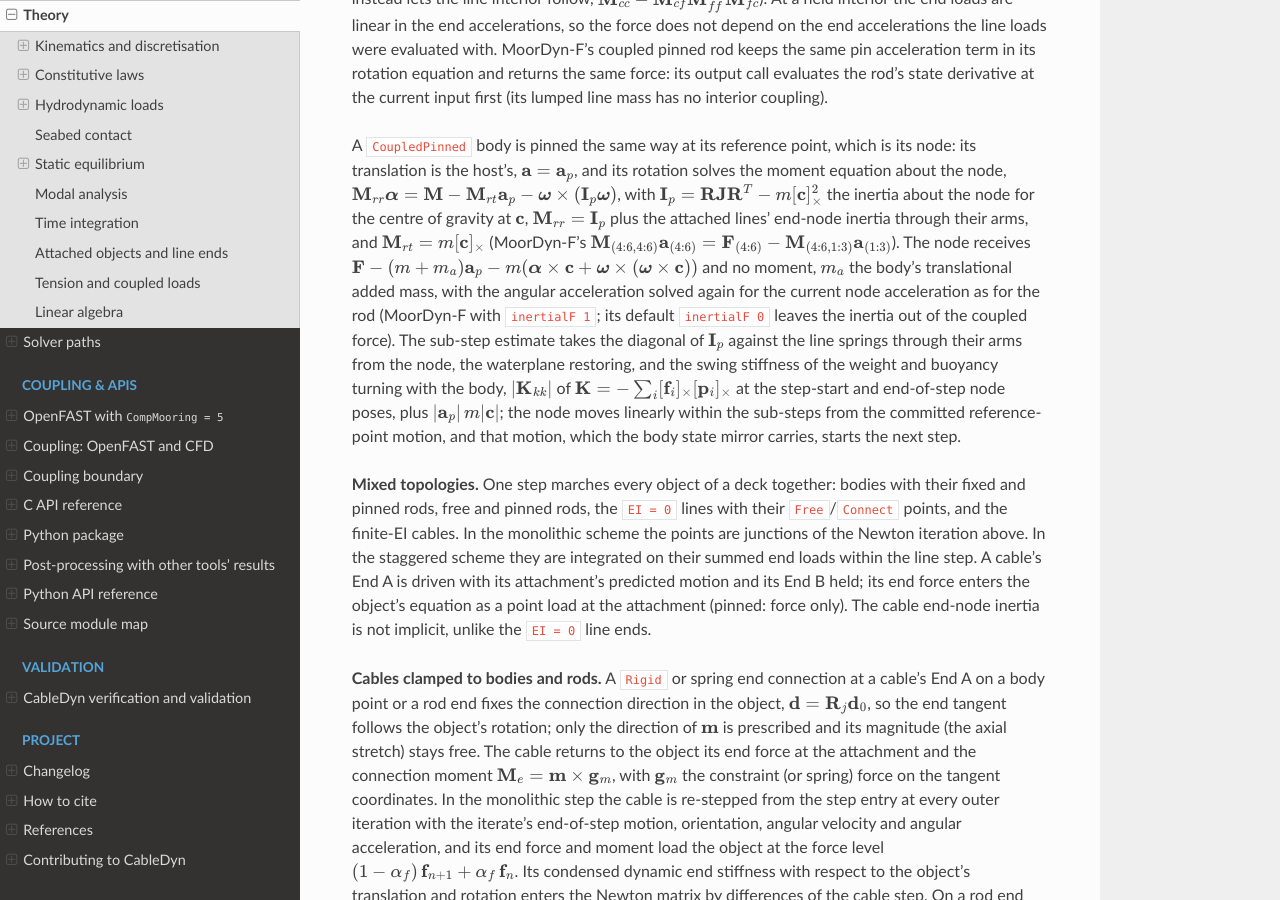
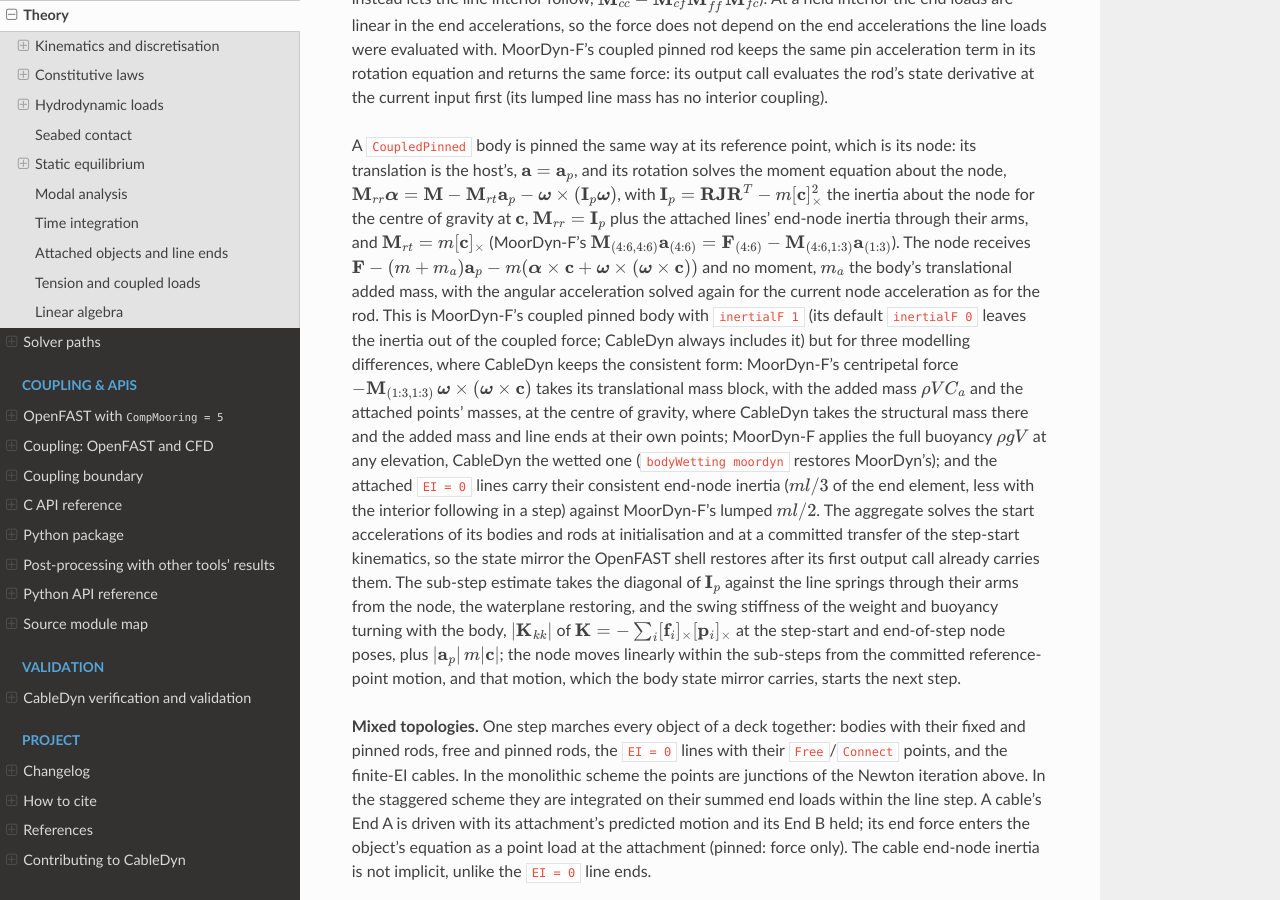
Before and after one commit to SMI-Lab-Inha/CableDyn, a Sphinx documentation site: the page built from doc/theory.rst, in a window 1280 px wide and 900 px high, scrolled down 48628 px. Built offline with Sphinx 7.4.7 and the Read the Docs theme 3.1.0, drawn with Linux system fonts in a browser that asks for light colours.

Commit message:
fix(bodies): start accelerations through the OpenFAST shell, inertialF
In the OpenFAST shell the module restores its state mirror after the
output call at t = 0. The restore marked the accelerations of Free
Rigid6 bodies and of Free, Pinned and CoupledPinned rods as committed,
so their first step started from zero acceleration instead of the solved
start acceleration. The aggregate now solves the start accelerations of
its bodies and rods when it initialises, and again at a committed
step-start transfer before the first step; the line ends on a
CoupledPinned object move with the solved acceleration. A new gate runs
the shell order (Get/Set of the mirror before the first step) against
the direct order for pinned and free bodies and rods; on the previous
code the mirrored states of the two orders differed by up to 87 within
1 s; now they are identical.

An object in static equilibrium changes at round-off; one released out
of balance (bodyIC deck) changes by the first step's velocity error, up
to 0.6 m/s for bodies and rods far from balance. Named in CHANGELOG.

MoorDyn-F's inertialF option is accepted as 1 (CableDyn always returns
the inertia of coupled bodies and rods); 0 and 2 are rejected by name,
in the native reader and in DeckFile. inertialF_rampT is parsed and
ignored.

Docs state the remaining differences from MoorDyn-F's coupled pinned
body with inertialF 1 (centripetal force of the structural mass only,
wetted buoyancy, consistent end-node inertia of EI = 0 lines) and that
MoorDyn-F's driver keeps a coupled pinned body's deck orientation under
a PtfmInit rotation, where CableDyn turns it with the platform. The
MoorDyn-F comparison in VALIDATION.md is re-run in the shell's order.
DeckFile follows the native message order for a pinned body in a deck
without dtM, and its docstring notes that the C API rejects the pinned
bodies and rods caller_driven accepts. The BODIES Mass row in
driver_format.md gives the zero mass coupled bodies accept.

Signed-off-by: Jae Hoon Seo <jaehoon.seo@inha.ac.kr>

```diff
--- a/CMakeLists.txt
+++ b/CMakeLists.txt
@@ -1136,7 +1136,8 @@
 # CoupledPinned bodies on the coupled aggregate: the compound-pendulum period and pin reaction of
 # a held node, a constant node acceleration against closed forms, a CoupledPinned rod of the same
 # inertia as a second route, a symmetric mooring that does not turn the body, the output probe,
-# snapshot/restore and restart, PtfmInit with the static start, sub-cycling, and the refusals.
+# snapshot/restore and restart, PtfmInit with the static start, sub-cycling, the OpenFAST shell's
+# state-mirror restore before the first step, and the refusals.
 add_executable(test_openfast_pinned_body tests/test_openfast_pinned_body.f90)
 target_link_libraries(test_openfast_pinned_body PRIVATE cabledyn_core)
 file(MAKE_DIRECTORY ${CMAKE_BINARY_DIR}/openfast_pinned_body)
--- a/doc/theory.rst
+++ b/doc/theory.rst
@@ -2562,8 +2562,19 @@
 The node receives
 :math:`\mathbf{F} - (m + m_a)\mathbf{a}_p - m(\boldsymbol{\alpha}\times\mathbf{c} + \boldsymbol{\omega}\times(\boldsymbol{\omega}\times\mathbf{c}))`
 and no moment, :math:`m_a` the body's translational added mass, with the angular acceleration
-solved again for the current node acceleration as for the rod (MoorDyn-F with ``inertialF 1``;
-its default ``inertialF 0`` leaves the inertia out of the coupled force). The sub-step estimate
+solved again for the current node acceleration as for the rod. This is MoorDyn-F's coupled pinned
+body with ``inertialF 1`` (its default ``inertialF 0`` leaves the inertia out of the coupled
+force; CableDyn always includes it) but for three modelling differences, where CableDyn keeps the
+consistent form: MoorDyn-F's centripetal force :math:`-\mathbf{M}_{(1:3,1:3)}\,\boldsymbol{\omega}\times(\boldsymbol{\omega}\times\mathbf{c})`
+takes its translational mass block, with the added mass :math:`\rho V C_a` and the attached
+points' masses, at the centre of gravity, where CableDyn takes the structural mass there and the
+added mass and line ends at their own points; MoorDyn-F applies the full buoyancy
+:math:`\rho g V` at any elevation, CableDyn the wetted one (``bodyWetting moordyn`` restores
+MoorDyn's); and the attached ``EI = 0`` lines carry their consistent end-node inertia
+(:math:`m l/3` of the end element, less with the interior following in a step) against
+MoorDyn-F's lumped :math:`m l/2`. The aggregate solves the start accelerations of its bodies and
+rods at initialisation and at a committed transfer of the step-start kinematics, so the state
+mirror the OpenFAST shell restores after its first output call already carries them. The sub-step estimate
 takes the diagonal of :math:`\mathbf{I}_p` against the line springs through their arms from the
 node, the waterplane restoring, and the swing stiffness of the weight and buoyancy turning with
 the body, :math:`|\mathbf{K}_{kk}|` of :math:`\mathbf{K} = -\sum_i[\mathbf{f}_i]_\times[\mathbf{p}_i]_\times`
```
Also changed, not shown: CHANGELOG.md (+15 -2 lines), VALIDATION.md (+1 -1 lines), doc/driver_format.md (+9 -4 lines), doc/openfast.rst (+7 -2 lines), doc/options.rst (+7 -0 lines), 5 other files.
